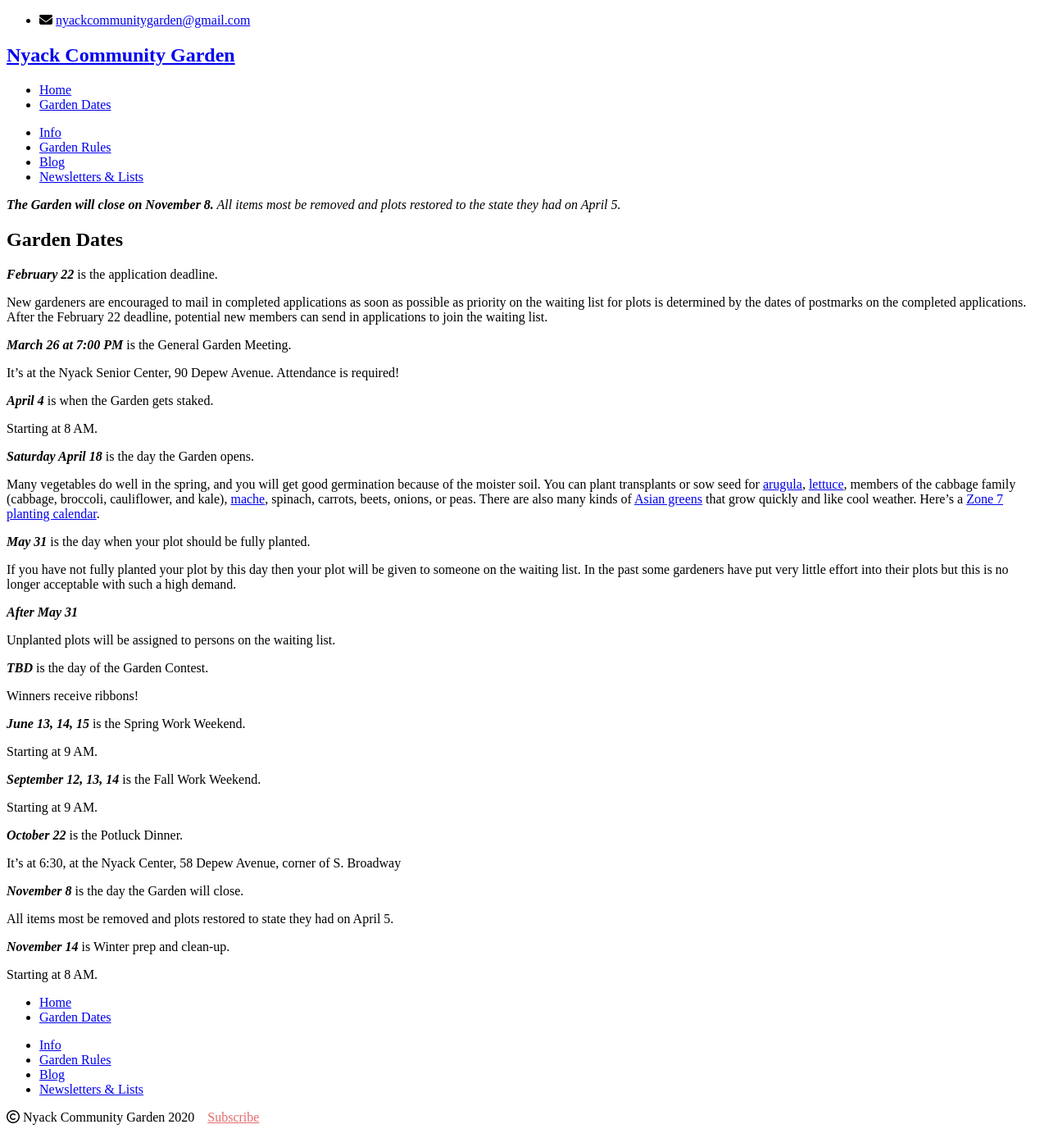
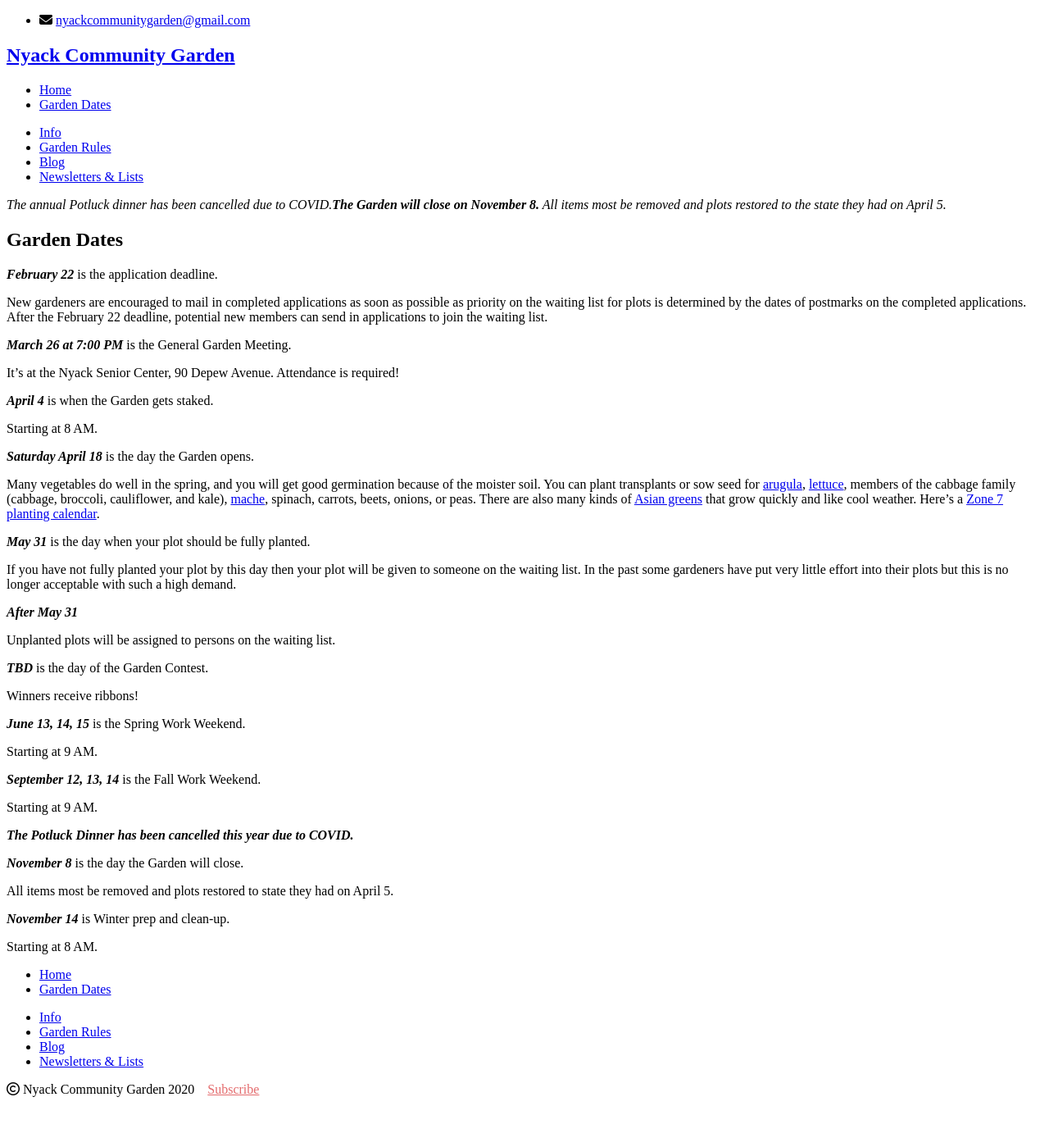
Before and after one commit to bosborne/nyackcommunitygarden, a Jekyll site: the page built from garden-dates/index.md, in a window 1280 px wide. Shown: the whole page at 82% size. Built offline with Jekyll 4.4.1, drawn with Linux system fonts in a browser that asks for light colours; nearby versions of some CDN libraries; library files that are not in the unit come from our copies; after the commit the page ends 1354 px from its top, so only the background shows below that.

Commit message:
Potluck is cancelled

```diff
--- a/_layouts/default.html
+++ b/_layouts/default.html
@@ -21,7 +21,7 @@
     <div class="container">
       <div class="bannerbox">
         <p>
-          <i><b>The Garden will close on November 8.</b> All items most be removed and plots restored to the state they had on April 5.</i>
+          <i>The annual Potluck dinner has been cancelled due to COVID.<b>The Garden will close on November 8.</b> All items most be removed and plots restored to the state they had on April 5.</i>
         </p>
       </div>
       {{ content }}
--- a/garden-dates/index.md
+++ b/garden-dates/index.md
@@ -60,10 +60,7 @@
 
 Starting at 9 AM.
 
-***October 22*** is the Potluck Dinner.
-
-It's at 6:30, at the Nyack Center, 58 Depew Avenue, corner of S.
-Broadway
+***The Potluck Dinner has been cancelled this year due to COVID.***
 
 ***November 8*** is the day the Garden will close.
 
```
